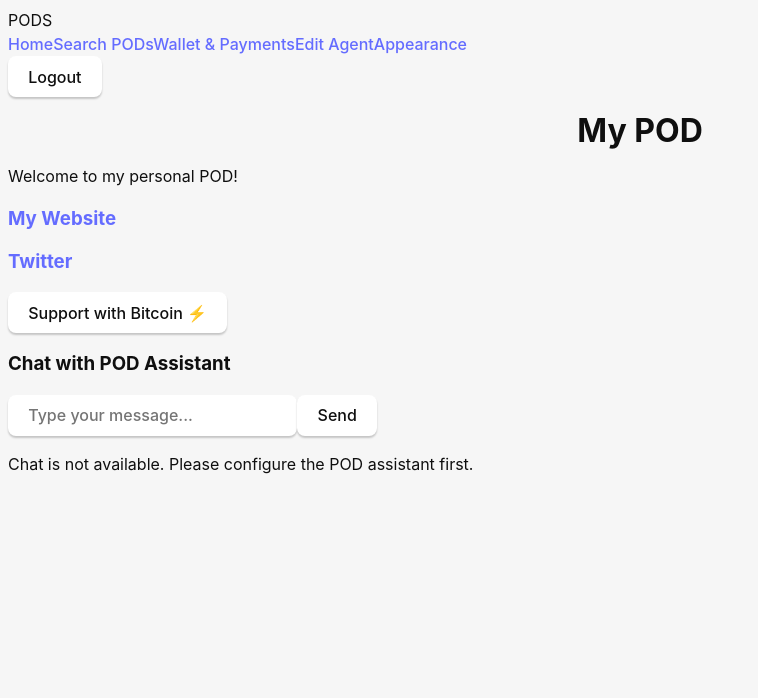
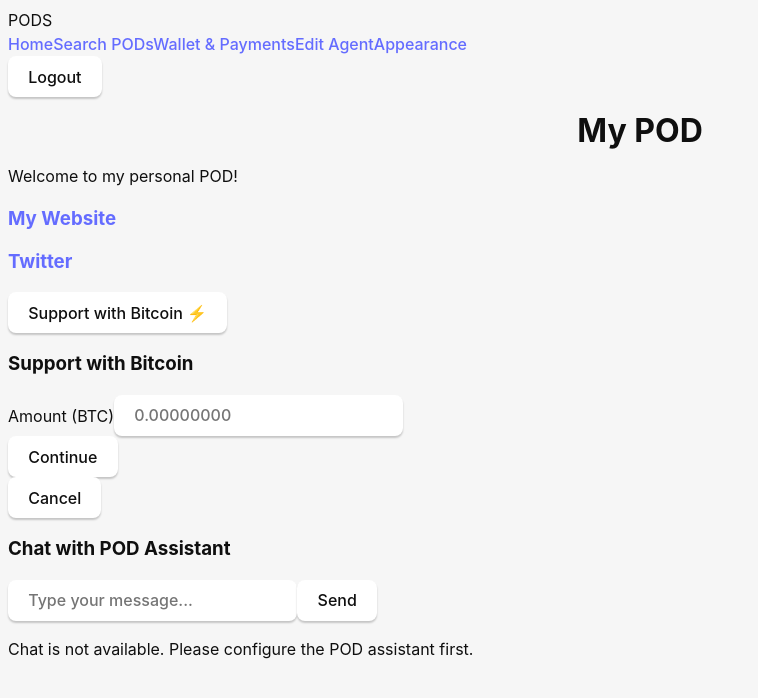
Before and after one commit to kikidesigns/startingOver, a React (Vite) app: page / in a window 1280 px wide. Both pictures are taken after a click on the button "Support with Bitcoin ⚡". Shown: the top 698 px of the page, without its empty margins (0-758 px from the left). Built offline with nearby package versions, Linux system fonts and the light colour scheme.

Commit message:
Update ZapriteButton.tsx

```diff
--- a/src/components/payments/ZapriteButton.tsx
+++ b/src/components/payments/ZapriteButton.tsx
@@ -1,22 +1,213 @@
-export const ZapriteButton = () => {
-  const handleSupport = async () => {
-    // TODO: Implement Zaprite payment flow
+import { useState } from 'react';
+import { ZapriteService, formatSats, formatBTC } from '../../lib/zaprite';
+
+interface ZapriteButtonProps {
+  recipientId: string;
+  apiKey?: string;
+  onSuccess?: (paymentId: string) => void;
+  onError?: (error: Error) => void;
+}
+
+export const ZapriteButton = ({
+  recipientId,
+  apiKey,
+  onSuccess,
+  onError
+}: ZapriteButtonProps) => {
+  const [amount, setAmount] = useState<number>(0);
+  const [isModalOpen, setIsModalOpen] = useState(false);
+  const [isLoading, setIsLoading] = useState(false);
+  const [error, setError] = useState<string | null>(null);
+  const [paymentData, setPaymentData] = useState<{
+    checkoutUrl?: string;
+    btcAddress?: string;
+    lightningInvoice?: string;
+  } | null>(null);
+
+  const handleOpenModal = () => {
+    setIsModalOpen(true);
+    setError(null);
+    setPaymentData(null);
+  };
+
+  const handleCloseModal = () => {
+    setIsModalOpen(false);
+    setAmount(0);
+    setError(null);
+    setPaymentData(null);
+  };
+
+  const handleCreatePayment = async () => {
+    if (!amount || !apiKey) return;
+
+    setIsLoading(true);
+    setError(null);
+
     try {
-      // 1. Get contact info from Zaprite API
-      // 2. Generate payment request
-      // 3. Show QR code or redirect to payment page
-      console.log('Support button clicked');
-    } catch (error) {
-      console.error('Payment error:', error);
+      const zaprite = new ZapriteService(apiKey);
+      const payment = await zaprite.createPayment({
+        amount: formatBTC(amount), // Convert BTC to sats
+        description: `Support payment via POD`,
+        metadata: {
+          recipientId,
+          podPayment: 'true'
+        }
+      });
+
+      setPaymentData(payment);
+
+      // Start polling for payment status
+      pollPaymentStatus(zaprite, payment.id);
+    } catch (err) {
+      console.error('Payment creation error:', err);
+      setError(err instanceof Error ? err.message : 'Failed to create payment');
+      onError?.(err instanceof Error ? err : new Error('Payment creation failed'));
+    } finally {
+      setIsLoading(false);
     }
   };
 
+  const pollPaymentStatus = async (zaprite: ZapriteService, paymentId: string) => {
+    const checkStatus = async () => {
+      try {
+        const status = await zaprite.getPayment(paymentId);
+        if (status.status === 'completed') {
+          onSuccess?.(paymentId);
+          handleCloseModal();
+          return;
+        }
+        if (status.status === 'failed') {
+          setError('Payment failed');
+          return;
+        }
+        // Continue polling if pending
+        setTimeout(checkStatus, 5000);
+      } catch (error) {
+        console.error('Payment status check error:', error);
+      }
+    };
+
+    checkStatus();
+  };
+
   return (
-    <button
-      onClick={handleSupport}
-      className="w-full bg-orange-500 hover:bg-orange-600 text-white font-bold py-3 px-6 rounded-lg transition-colors"
-    >
-      Support with Bitcoin ⚡
-    </button>
+    <>
+      <button
+        onClick={handleOpenModal}
+        className="w-full bg-orange-500 hover:bg-orange-600 text-white font-bold py-3 px-6 rounded-lg transition-colors"
+      >
+        Support with Bitcoin ⚡
+      </button>
+
+      {isModalOpen && (
+        <div className="fixed inset-0 bg-black bg-opacity-50 flex items-center justify-center p-4">
+          <div className="bg-white rounded-lg max-w-md w-full p-6">
+            <h3 className="text-xl font-bold mb-4">Support with Bitcoin</h3>
+
+            {!paymentData ? (
+              <div className="space-y-4">
+                <div>
+                  <label className="block text-sm font-medium text-gray-700 mb-1">
+                    Amount (BTC)
+                  </label>
+                  <input
+                    type="number"
+                    value={amount || ''}
+                    onChange={(e) => setAmount(Number(e.target.value))}
+                    step="0.00000001"
+                    min="0.00000001"
+                    className="w-full p-2 border rounded"
+                    placeholder="0.00000000"
+                  />
+                  {amount > 0 && (
+                    <p className="text-sm text-gray-500 mt-1">
+                      ≈ {formatSats(formatBTC(amount))} sats
+                    </p>
+                  )}
+                </div>
+
+                <button
+                  onClick={handleCreatePayment}
+                  disabled={!amount || isLoading}
+                  className="w-full bg-orange-500 text-white py-2 px-4 rounded hover:bg-orange-600 disabled:bg-orange-300"
+                >
+                  {isLoading ? 'Creating payment...' : 'Continue'}
+                </button>
+              </div>
+            ) : (
+              <div className="space-y-4">
+                {paymentData.btcAddress && (
+                  <div>
+                    <label className="block text-sm font-medium text-gray-700 mb-1">
+                      Bitcoin Address
+                    </label>
+                    <div className="flex items-center gap-2">
+                      <input
+                        type="text"
+                        value={paymentData.btcAddress}
+                        readOnly
+                        className="flex-1 p-2 bg-gray-50 border rounded"
+                      />
+                      <button
+                        onClick={() => navigator.clipboard.writeText(paymentData.btcAddress!)}
+                        className="p-2 text-blue-500 hover:text-blue-600"
+                      >
+                        Copy
+                      </button>
+                    </div>
+                  </div>
+                )}
+
+                {paymentData.lightningInvoice && (
+                  <div>
+                    <label className="block text-sm font-medium text-gray-700 mb-1">
+                      Lightning Invoice
+                    </label>
+                    <div className="flex items-center gap-2">
+                      <input
+                        type="text"
+                        value={paymentData.lightningInvoice}
+                        readOnly
+                        className="flex-1 p-2 bg-gray-50 border rounded"
+                      />
+                      <button
+                        onClick={() => navigator.clipboard.writeText(paymentData.lightningInvoice!)}
+                        className="p-2 text-blue-500 hover:text-blue-600"
+                      >
+                        Copy
+                      </button>
+                    </div>
+                  </div>
+                )}
+
+                {paymentData.checkoutUrl && (
+                  <a
+                    href={paymentData.checkoutUrl}
+                    target="_blank"
+                    rel="noopener noreferrer"
+                    className="block w-full bg-blue-500 text-white text-center py-2 px-4 rounded hover:bg-blue-600"
+                  >
+                    Open Checkout Page
+                  </a>
+                )}
+              </div>
+            )}
+
+            {error && (
+              <p className="mt-4 text-sm text-red-500">
+                {error}
+              </p>
+            )}
+
+            <button
+              onClick={handleCloseModal}
+              className="mt-4 w-full border border-gray-300 text-gray-700 py-2 px-4 rounded hover:bg-gray-50"
+            >
+              Cancel
+            </button>
+          </div>
+        </div>
+      )}
+    </>
   );
 };
```
